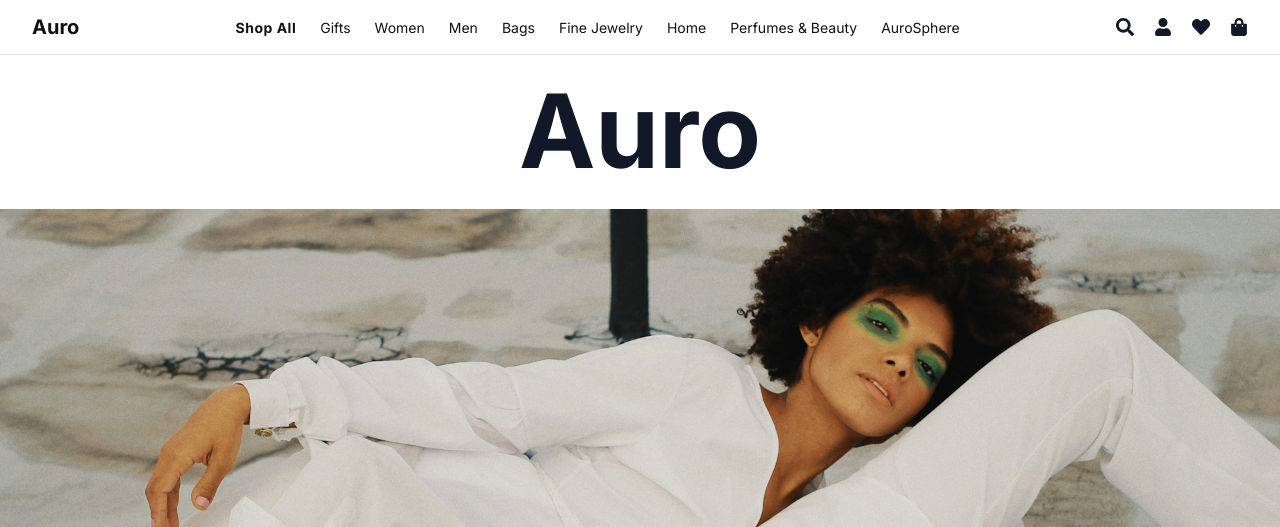
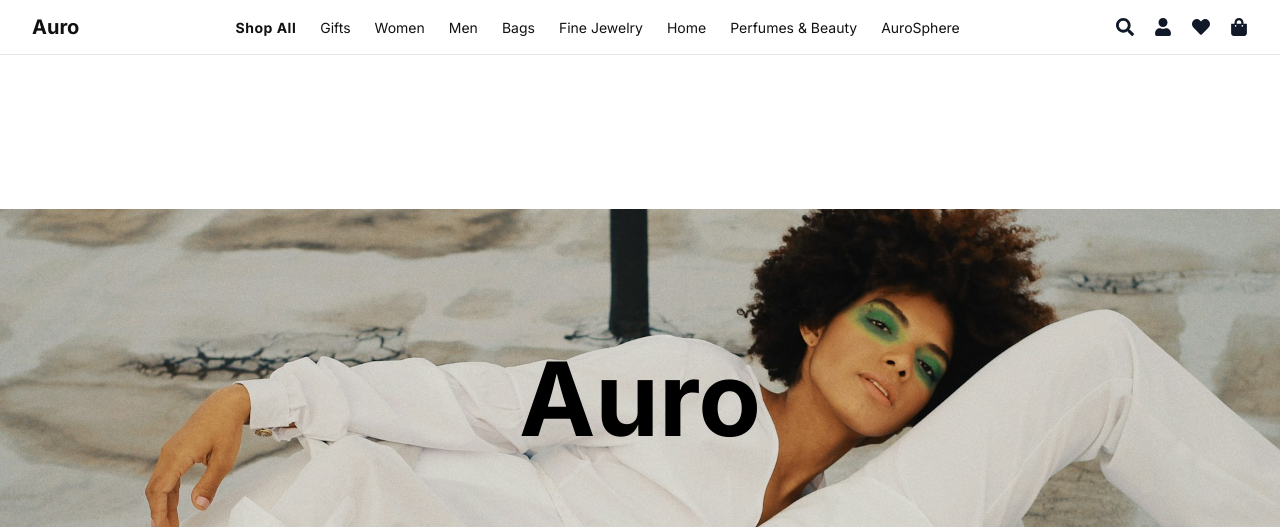
Before and after one commit to anusirkas/shopping-cart, a React (Vite) app: page / in a window 1280 px wide. Shown: the top 527 px of the page. Built offline with nearby package versions, Linux system fonts and the light colour scheme.

Commit message:
small fixes on Front Page logo animation

```diff
--- a/src/App.css
+++ /dev/null
@@ -1,4 +0,0 @@
-#root {
-  height: 100%;
-  width: 100%;
-}
--- a/src/App.jsx
+++ b/src/App.jsx
@@ -6,13 +6,13 @@
 import Footer from "./components/Footer/Footer";
 import Header from "./components/Header";
 
-
 function App() {
   return (
     <Router>
       <div className="min-h-screen bg-gray-50 text-gray-900">
         <Header />
-        <main className="p-6">
+        {/* eemalda p-6 ja kõik marginit */}
+        <main className="m-0 p-0">
           <Routes>
             <Route path="/" element={<Home />} />
             <Route path="/shop" element={<Shop />} />
@@ -21,7 +21,7 @@
           </Routes>
         </main>
       </div>
-    <Footer />
+      <Footer />
     </Router>
   );
 }
--- a/src/index.css
+++ b/src/index.css
@@ -6,6 +6,10 @@
 html, body, #root {
   height: 100%;
   width: 100%;
+  margin: 0;
+  padding: 0;
+}
+main {
   margin: 0;
   padding: 0;
 }
--- a/src/pages/Home.css
+++ b/src/pages/Home.css
@@ -1,45 +1,68 @@
-.hero-block {
-  height: 100vh;
-  background-size: cover;
-  background-position: center;
+.sticky-wrapper {
+  position: relative;
+  height: 400vh; /* 4 x hero-block */
+  margin: 0;
+  padding: 0;
+  /* EEMALDA see ↓ */
+  /* margin-top: -60px; */
 }
 
-.img1 { background-image: url("/src/assets/hero.jpg"); }
-.img2 { background-image: url("/src/assets/campaign.jpg"); }
-.img3 { background-image: url("https://picsum.photos/id/1018/1600/900"); }
-.img4 { background-image: url("https://picsum.photos/id/1015/1600/900"); }
+.hero-block:first-of-type {
+  margin-top: 0; /* 0, mitte -60px */
+}
 
-/* Logo */
+
+/* Sticky logo */
 .sticky-logo {
   position: sticky;
-  top: 50%; /* scrollides liigub kaasa */
+  top: 50%; /* scrollides hoiab keskel */
   transform: translateY(-50%);
   font-size: 8vw;
   font-weight: bold;
+  font-family: "Inter", sans-serif;
+  color: black;
   text-align: center;
   z-index: 5;
   pointer-events: none;
-  transition: all 0.4s ease;
+  margin: 0;
 }
 
-/* Kui jõuame viimase pildini */
-.sticky-logo.at-end {
-  top: auto;
-  bottom: 5%;   /* jääb pildi alumisse serva */
-  transform: translateY(0);
+/* Hero plokid */
+.hero-block {
+  height: 100vh;
+  width: 100%;
+  background-size: cover;
+  background-position: center;
+  margin: 0;
+  padding: 0;
 }
 
-/* Intro tekst */
+.img1 {
+  background-image: url("/src/assets/hero.jpg");
+}
+.img2 {
+  background-image: url("https://picsum.photos/id/1018/1600/900");
+}
+.img3 {
+  background-image: url("/src/assets/campaign.jpg");
+}
+.img4 {
+  background-image: url("https://picsum.photos/id/1015/1600/900");
+}
+
+/* Sisu pärast herot */
+.content {
+  position: relative;
+  background: white;
+  z-index: 10;
+}
+
 .intro-text {
   padding: 6rem 2rem;
   max-width: 800px;
   margin: 0 auto;
   text-align: center;
-  background: white;
-  position: relative;
-  z-index: 1;
 }
-
 
 .intro-text h2 {
   font-size: 2.5rem;
--- a/src/pages/Home.jsx
+++ b/src/pages/Home.jsx
@@ -1,43 +1,23 @@
-import React, { useEffect, useRef, useState } from "react";
+import React from "react";
 import "./Home.css";
 import News from "../components/News";
 import Newsletter from "../components/Newsletter";
 
 function Home() {
-  const lastBlockRef = useRef(null);
-  const [atEnd, setAtEnd] = useState(false);
-
-  useEffect(() => {
-    const observer = new IntersectionObserver(
-      ([entry]) => {
-        setAtEnd(entry.isIntersecting);
-      },
-      { threshold: 0.9 } // kui viimane pilt on 90% nähtav
-    );
-
-    if (lastBlockRef.current) {
-      observer.observe(lastBlockRef.current);
-    }
-
-    return () => {
-      if (lastBlockRef.current) {
-        observer.unobserve(lastBlockRef.current);
-      }
-    };
-  }, []);
-
   return (
     <>
-      {/* Logo */}
-      <div className={`sticky-logo ${atEnd ? "at-end" : ""}`}>Auro</div>
+      {/* Hero + sticky logo */}
+      <div className="sticky-wrapper">
+        <div className="sticky-logo">Auro</div>
 
-      {/* Pildid */}
         <section className="hero-block img1"></section>
         <section className="hero-block img2"></section>
         <section className="hero-block img3"></section>
-      <section ref={lastBlockRef} className="hero-block img4"></section>
+        <section className="hero-block img4"></section>
+      </div>
 
-      {/* Sisu */}
+      {/* Pärast hero-blokke – tavaline sisu */}
+      <div className="content">
         <section className="intro-text">
           <h2>A Story of Modern Craft</h2>
           <p>
@@ -48,6 +28,7 @@
 
         <News />
         <Newsletter />
+      </div>
     </>
   );
 }
```
Lines whose indentation alone changed are shown as unchanged.
